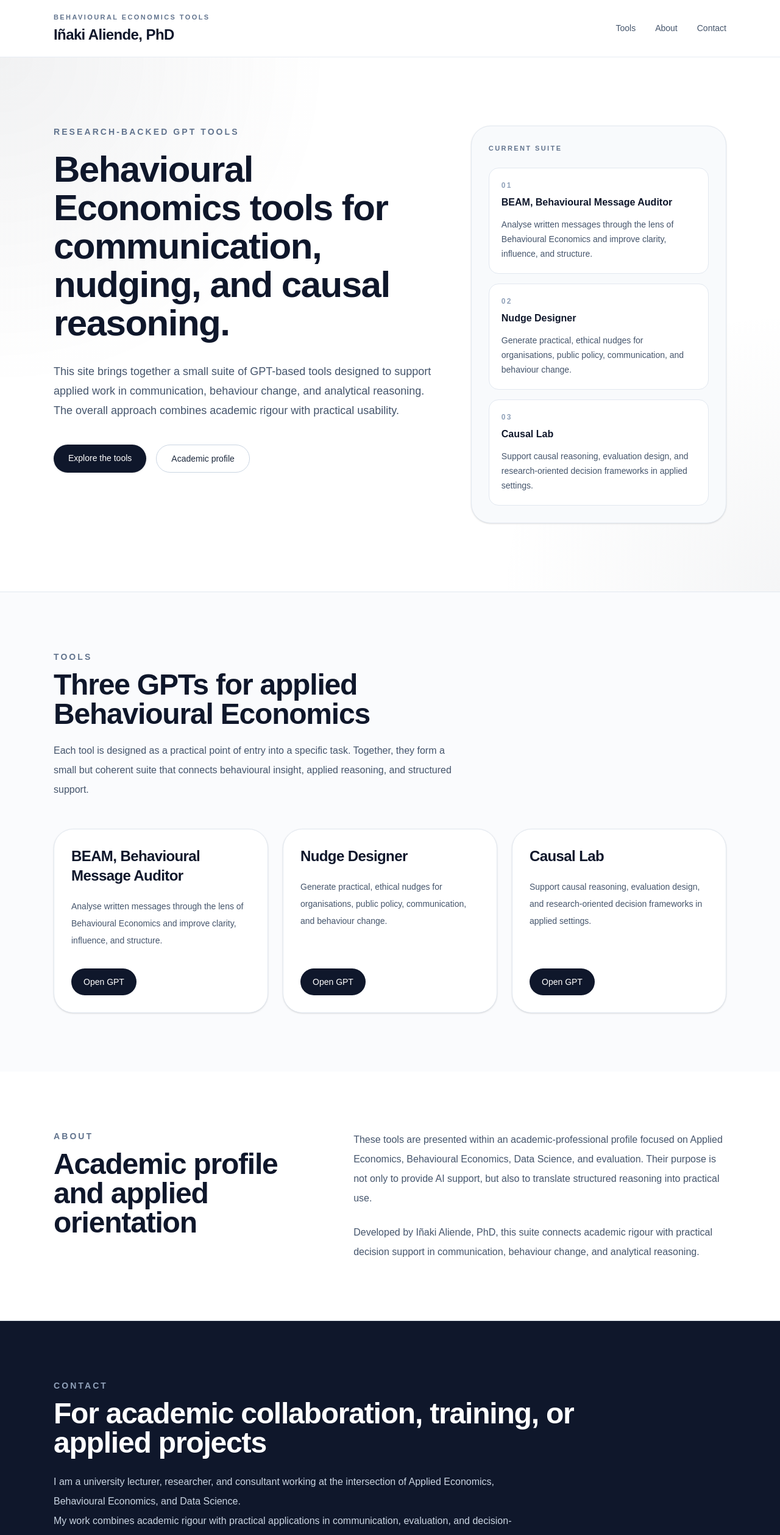
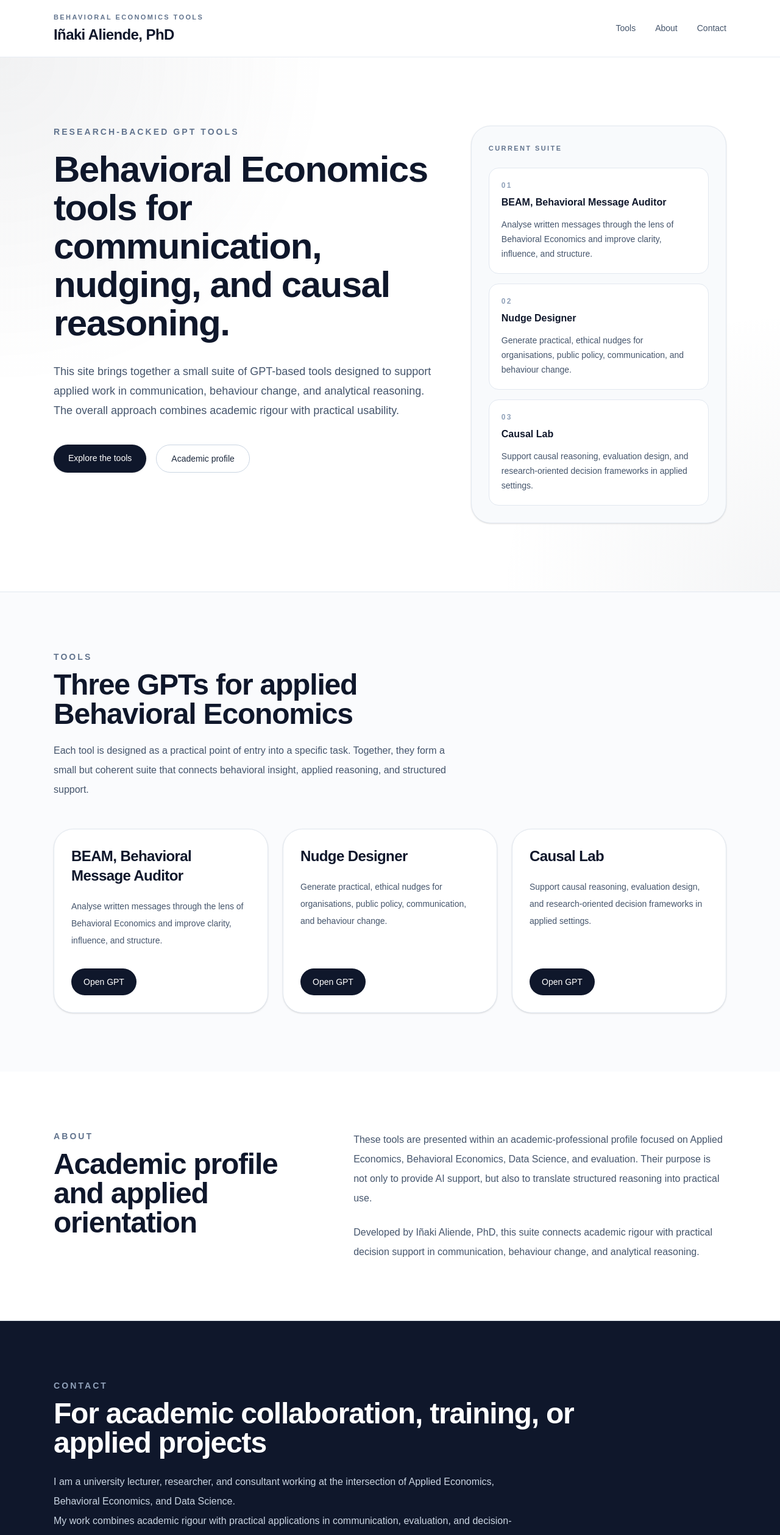
Before and after one commit to ialiendeucm/nudge, a Next.js app: page / in a window 1280 px wide. Shown: the top 2517 px of the page at 61% size. Built offline with nearby package versions, Linux system fonts and the light colour scheme.

Commit message:
Add files via upload

```diff
--- a/app/page.tsx
+++ b/app/page.tsx
@@ -1,9 +1,9 @@
 export default function Home() {
   const tools = [
     {
-      name: "BEAM, Behavioural Message Auditor",
+      name: "BEAM, Behavioral Message Auditor",
       description:
-        "Analyse written messages through the lens of Behavioural Economics and improve clarity, influence, and structure.",
+        "Analyse written messages through the lens of Behavioral Economics and improve clarity, influence, and structure.",
       href: "https://chatgpt.com/g/g-6974f6f3ba148191b31b6f1642c50299-beam-behavioral-message-auditor",
     },
     {
@@ -26,7 +26,7 @@ export default function Home() {
         <div className="mx-auto flex max-w-6xl items-center justify-between px-6 py-5">
           <div>
             <p className="text-[11px] font-semibold uppercase tracking-[0.22em] text-slate-500">
-              Behavioural Economics Tools
+              Behavioral Economics Tools
             </p>
             <h1 className="mt-1 text-2xl font-semibold tracking-tight">
               Iñaki Aliende, PhD
@@ -57,7 +57,7 @@ export default function Home() {
               </p>
 
               <h2 className="mt-5 max-w-4xl text-4xl font-semibold leading-tight tracking-tight md:text-6xl md:leading-[1.05]">
-                Behavioural Economics tools for communication, nudging, and causal reasoning.
+                Behavioral Economics tools for communication, nudging, and causal reasoning.
               </h2>
 
               <p className="mt-8 max-w-2xl text-lg leading-8 text-slate-600">
@@ -125,11 +125,11 @@ export default function Home() {
                 Tools
               </p>
               <h2 className="mt-3 text-3xl font-semibold tracking-tight md:text-5xl">
-                Three GPTs for applied Behavioural Economics
+                Three GPTs for applied Behavioral Economics
               </h2>
               <p className="mt-5 text-base leading-8 text-slate-600">
                 Each tool is designed as a practical point of entry into a specific task. Together,
-                they form a small but coherent suite that connects behavioural insight, applied
+                they form a small but coherent suite that connects behavioral insight, applied
                 reasoning, and structured support.
               </p>
             </div>
@@ -178,7 +178,7 @@ export default function Home() {
             <div className="space-y-6 text-base leading-8 text-slate-600">
               <p>
                 These tools are presented within an academic-professional profile focused on Applied
-                Economics, Behavioural Economics, Data Science, and evaluation. Their purpose is not
+                Economics, Behavioral Economics, Data Science, and evaluation. Their purpose is not
                 only to provide AI support, but also to translate structured reasoning into practical
                 use.
               </p>
@@ -207,7 +207,7 @@ export default function Home() {
 
                 <p className="mt-6 max-w-3xl text-base leading-8 text-slate-300">
                   I am a university lecturer, researcher, and consultant working at the intersection
-                  of Applied Economics, Behavioural Economics, and Data Science.
+                  of Applied Economics, Behavioral Economics, and Data Science.
                   <br />
                   My work combines academic rigour with practical applications in communication,
                   evaluation, and decision-making.
```
